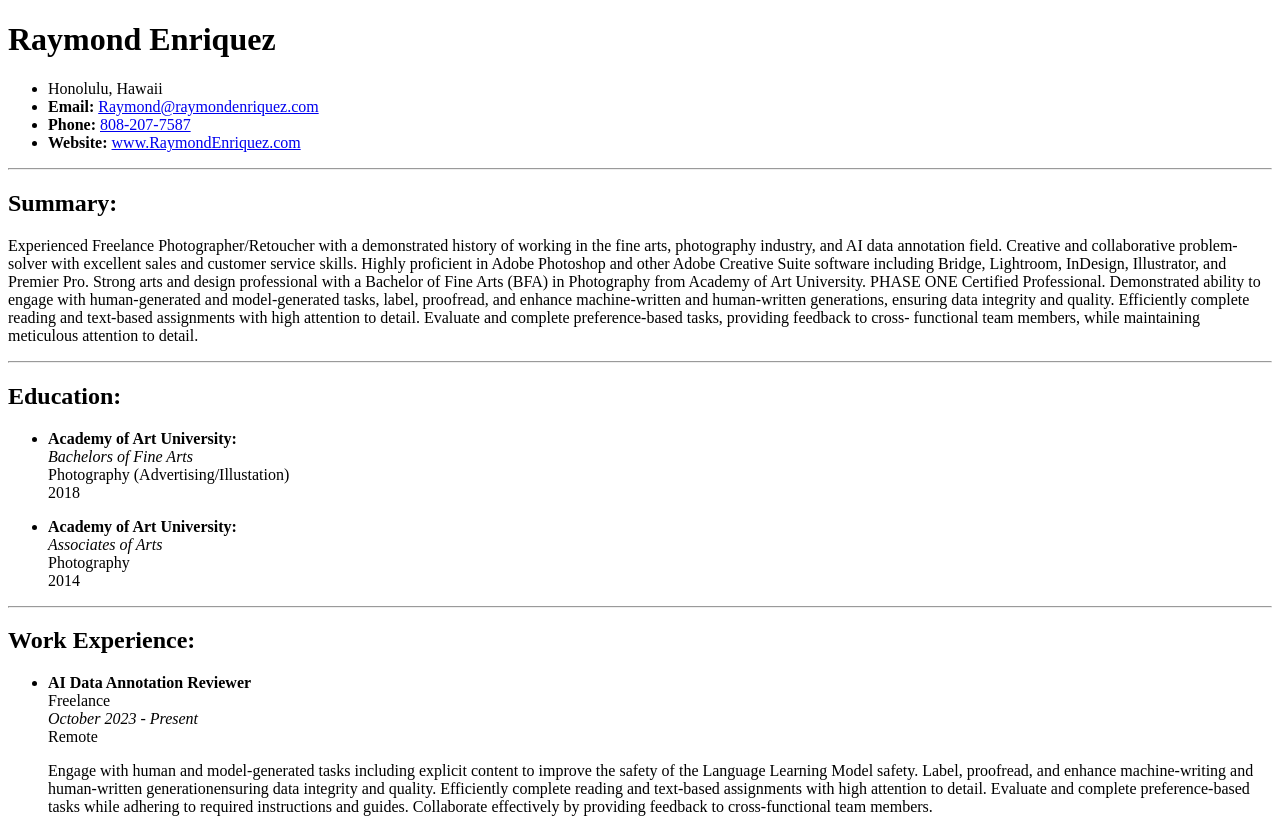
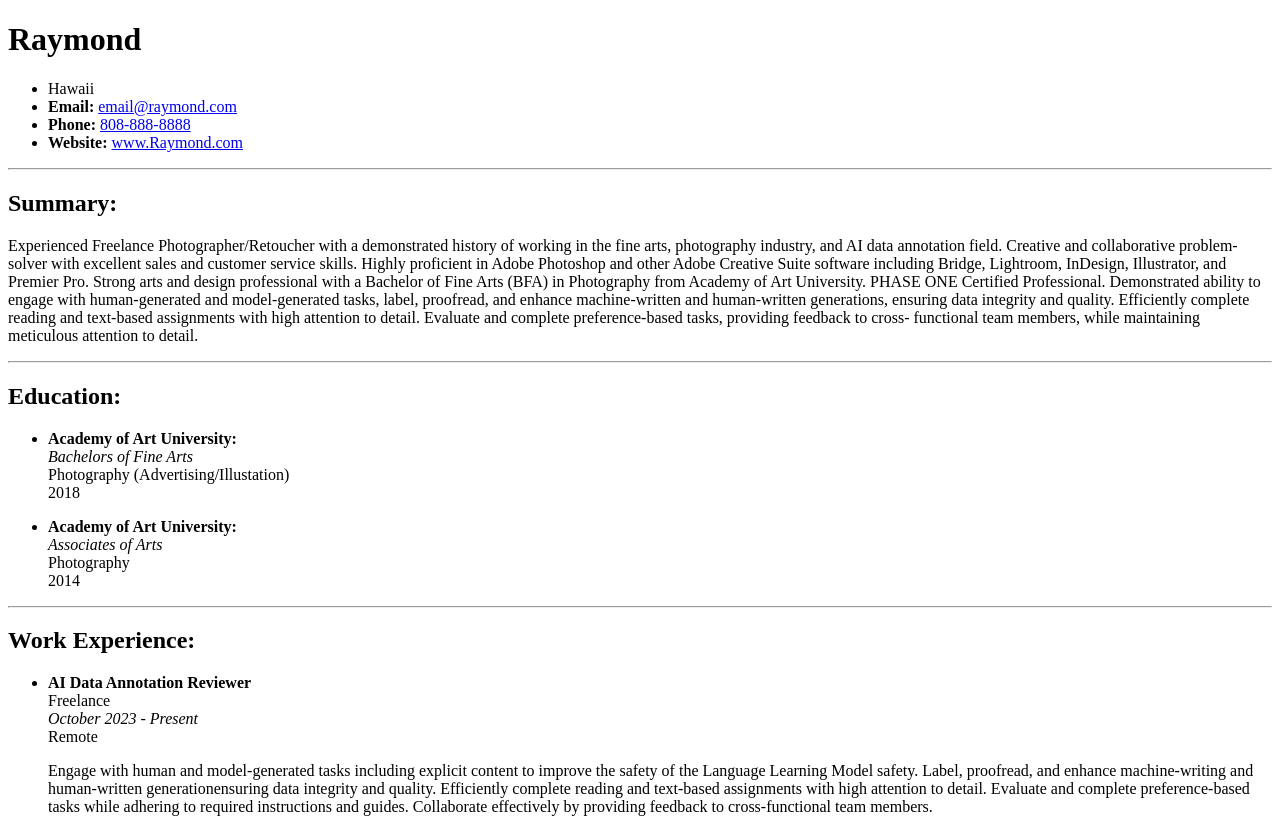
Before and after one commit to Raymzzz808/BasicWebsite, a plain HTML site: page capstone-1.html in a window 1280 px wide. Shown: the top 819 px of the page. Drawn offline with Linux system fonts and the light colour scheme.

Commit message:
Update capstone-1.html

```diff
--- a/capstone-1.html
+++ b/capstone-1.html
@@ -6,12 +6,12 @@
     <title>Resume</title>
 </head>
 <body>
-<h1>Raymond Enriquez</h1>
+<h1>Raymond</h1>
 <ul>
-    <li>Honolulu, Hawaii</li>
-    <li><b>Email: </b><a href="mailto:raymond@raymondenriquez.com">Raymond@raymondenriquez.com</b></a></li>
-        <li><b>Phone: </b><a href="tel:+18082077587">808-207-7587</a></li>
-            <li><b>Website: </b><a href="https://www.raymondenriquez.com"> www.RaymondEnriquez.com </a></li>
+    <li>Hawaii</li>
+    <li><b>Email: </b><a href="mailto:raymond@raymondenriquez.com">email@raymond.com</b></a></li>
+        <li><b>Phone: </b><a href="tel:+18088888">808-888-8888</a></li>
+            <li><b>Website: </b><a href="https://www.raymondenriquez.com"> www.Raymond.com </a></li>
 </ul>
 <hr/>
 <h2>Summary:</h2>
```
